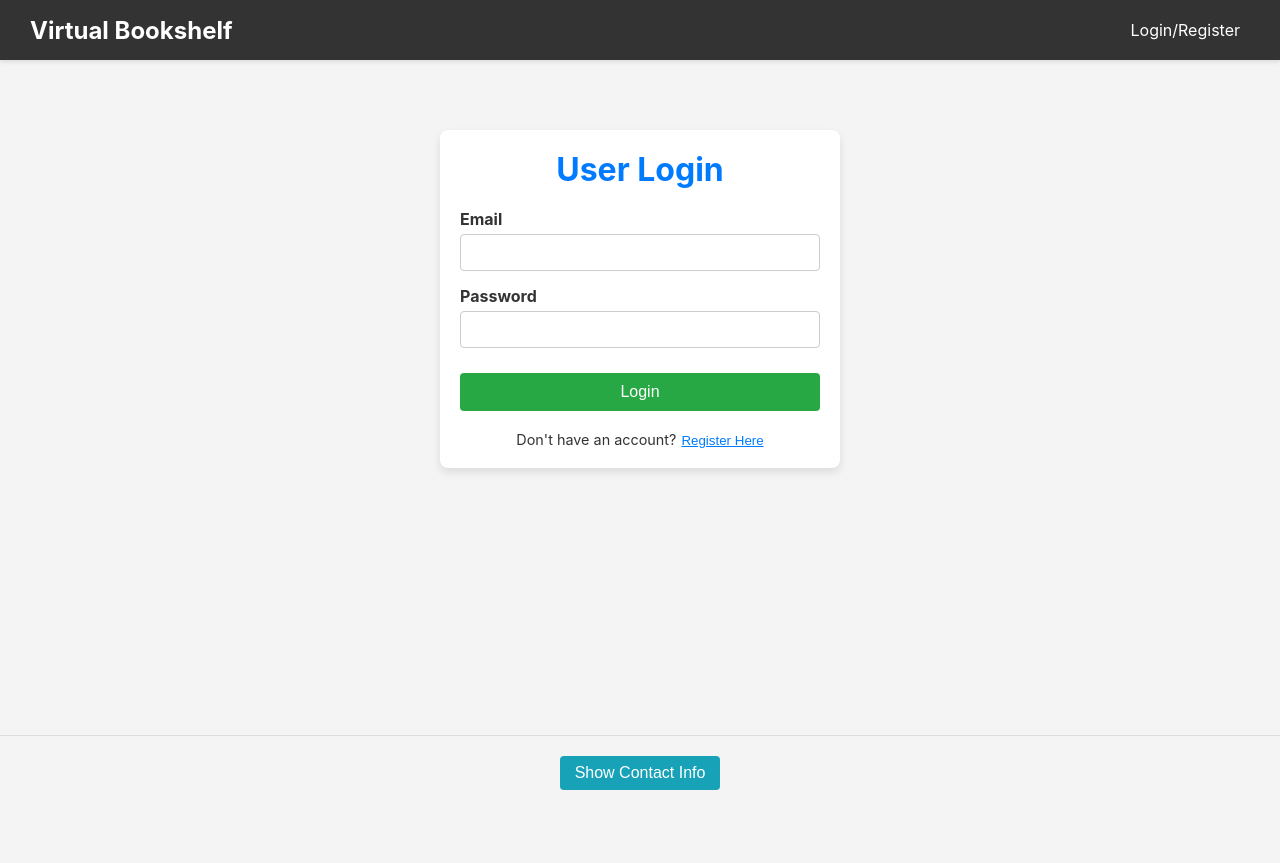
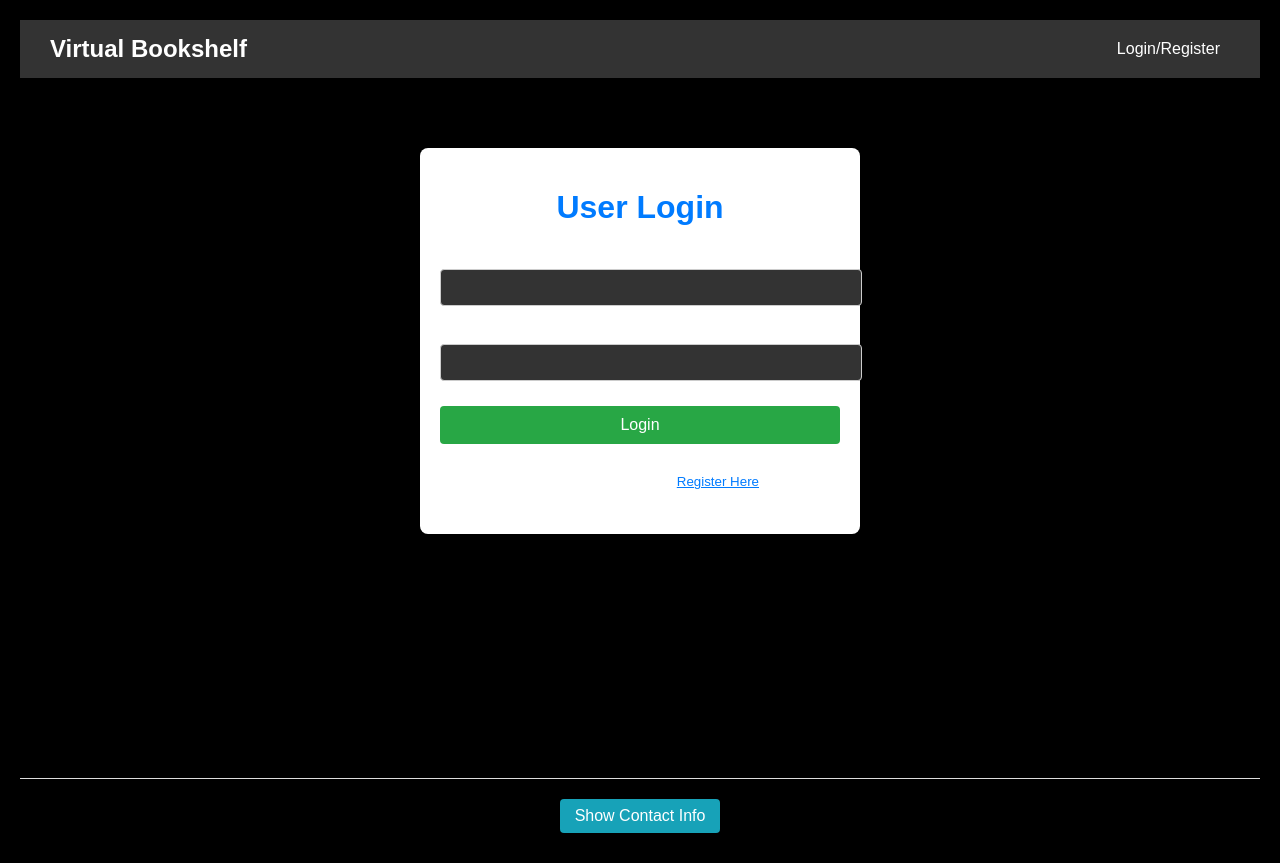
Before and after one commit to Rohith-avihs/Virtual_Bookshelf, a React (Create React App) app in the folder frontend/: page / in a window 1280 px wide. Before the commit the page ends 800 px from the top, so only its background shows below. Built offline with nearby package versions, Linux system fonts and the light colour scheme.

Commit message:
New styling

```diff
--- a/frontend/src/index.css
+++ b/frontend/src/index.css
@@ -1,81 +1,102 @@
-/* Basic Reset */
-* {
-  margin: 0;
-  padding: 0;
-  box-sizing: border-box;
+body {
+    font-family: Arial, sans-serif;
+    margin: 20px;
+    background-color: #000000; /* Black background */
+    color: #ffffff; /* White text */
+    min-height: 100vh;
 }
 
-body {
-  font-family: -apple-system, BlinkMacSystemFont, 'Segoe UI', 'Roboto', 'Oxygen',
-    'Ubuntu', 'Cantarell', 'Fira Sans', 'Droid Sans', 'Helvetica Neue',
-    sans-serif;
-  -webkit-font-smoothing: antialiased;
-  -moz-osx-font-smoothing: grayscale;
-  background-color: #f4f4f4; /* Light background */
-  color: #333; /* Dark text */
-  min-height: 100vh;
+h1 {
+    text-align: center;
+    color: #ffffff; /* White heading */
+    margin-bottom: 30px;
 }
 
-code {
-  font-family: source-code-pro, Menlo, Monaco, Consolas, 'Courier New',
-    monospace;
+#book-form {
+    display: flex;
+    justify-content: center;
+    gap: 10px;
+    margin-bottom: 20px;
+    flex-wrap: wrap;
 }
 
-/* Global Styles for the Application Layout */
-#root {
-  display: flex;
-  flex-direction: column;
-  min-height: 100vh;
+input {
+    padding: 10px;
+    border: 1px solid #cccccc; /* Light gray border */
+    border-radius: 4px;
+    background-color: #333333; /* Dark gray input background */
+    color: #ffffff; /* White text */
 }
 
-main {
-  flex-grow: 1; /* Main content takes up available space */
-  max-width: 1200px;
-  margin: 0 auto;
-  width: 100%;
+input::placeholder {
+    color: #cccccc; /* Gray placeholder text */
 }
 
-/* Basic Button Styles */
-.button {
-    padding: 8px 15px;
-    border: none;
+button {
+    padding: 10px;
+    border: 1px solid #cccccc;
     border-radius: 4px;
     cursor: pointer;
-    font-weight: bold;
-    text-decoration: none;
-    display: inline-block;
-    text-align: center;
-    transition: background-color 0.2s;
+    color: #ffffff; /* White text */
+    background-color: #333333; /* Dark gray background */
+    transition: background-color 0.3s;
 }
 
-.view-button {
-    background-color: #007bff;
-    color: white;
-}
-.view-button:hover {
-    background-color: #0056b3;
+button:hover {
+    background-color: #555555; /* Lighter gray on hover */
 }
 
-.delete-button {
-    background-color: #dc3545;
-    color: white;
-}
-.delete-button:hover {
-    background-color: #c82333;
+#upload-btn {
+    background-color: #007bff; /* Blue accent for upload button */
 }
 
-/* Placeholder for shared error/loading styles */
-.error, .error-message {
-    color: #dc3545;
-    background-color: #f8d7da;
-    border: 1px solid #f5c6cb;
-    padding: 10px;
+#upload-btn:hover {
+    background-color: #0056b3; /* Darker blue on hover */
+}
+
+#bookshelf {
+    display: grid;
+    grid-template-columns: repeat(auto-fill, minmax(200px, 1fr));
+    gap: 20px;
+}
+
+.book {
+    background-color: #222222; /* Dark gray book card */
+    padding: 15px;
+    border-radius: 8px;
+    box-shadow: 0 2px 5px rgba(255, 255, 255, 0.1); /* Subtle white shadow */
+    text-align: center;
+    border: 1px solid #444444; /* Gray border */
+}
+
+.book img {
+    max-width: 100%;
+    height: auto;
+    margin-bottom: 10px;
     border-radius: 4px;
-    margin-bottom: 15px;
+    border: 1px solid #cccccc; /* Light border around images */
 }
-.loading {
-    text-align: center;
-    padding: 20px;
-    font-size: 1.2rem;
-    color: #6c757d;
+
+.book h3 {
+    margin: 0 0 10px;
+    color: #ffffff; /* White title */
 }
+
+.book p {
+    margin: 5px 0;
+    color: #cccccc; /* Gray text for author/genre */
+}
+
+.remove-btn {
+    background-color: #dc3545; /* Red for remove button */
+    color: #ffffff;
+    border: none;
+    padding: 5px 10px;
+    cursor: pointer;
+    margin-top: 10px;
+    border-radius: 4px;
+}
+
+.remove-btn:hover {
+    background-color: #c82333; /* Darker red on hover */
+}
```
